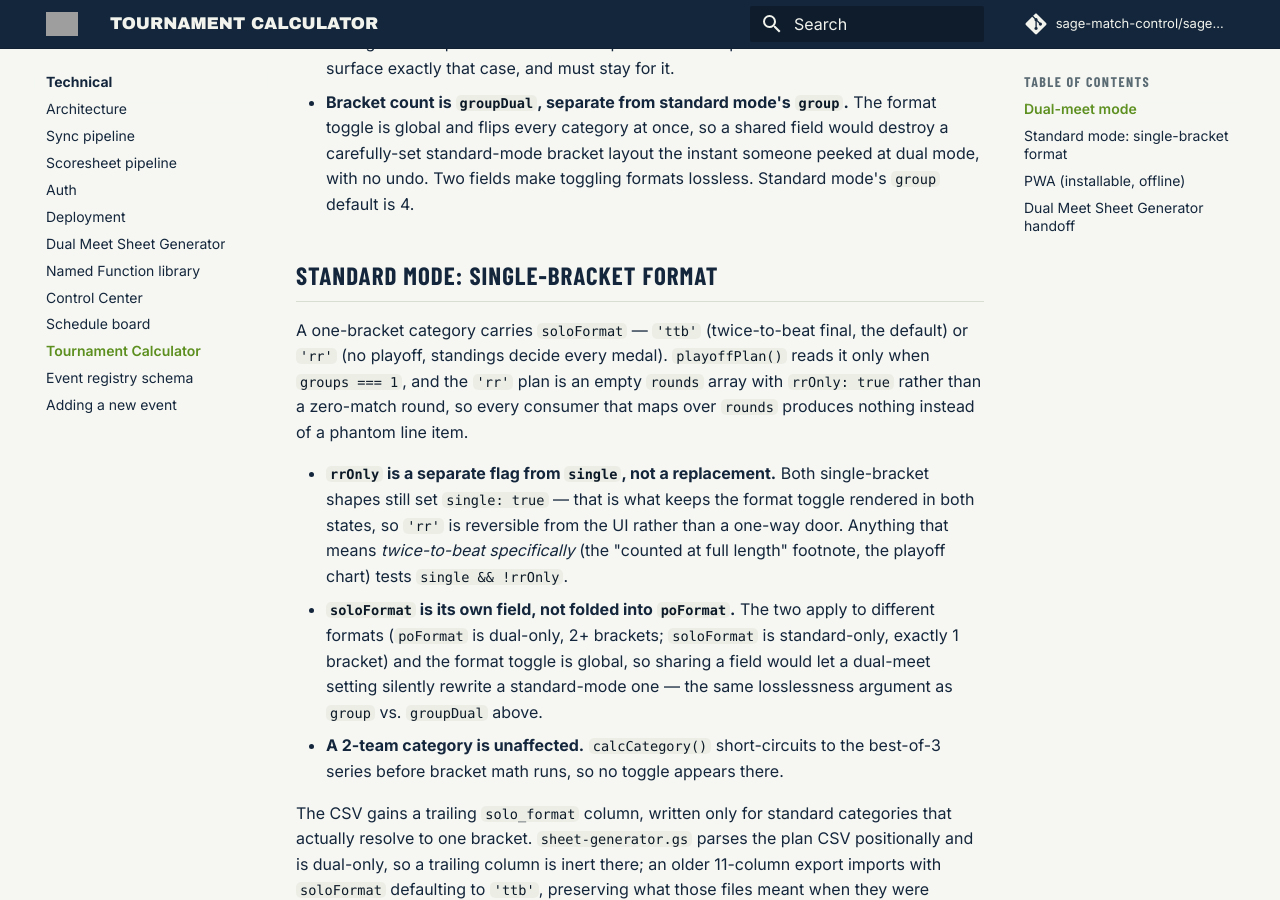
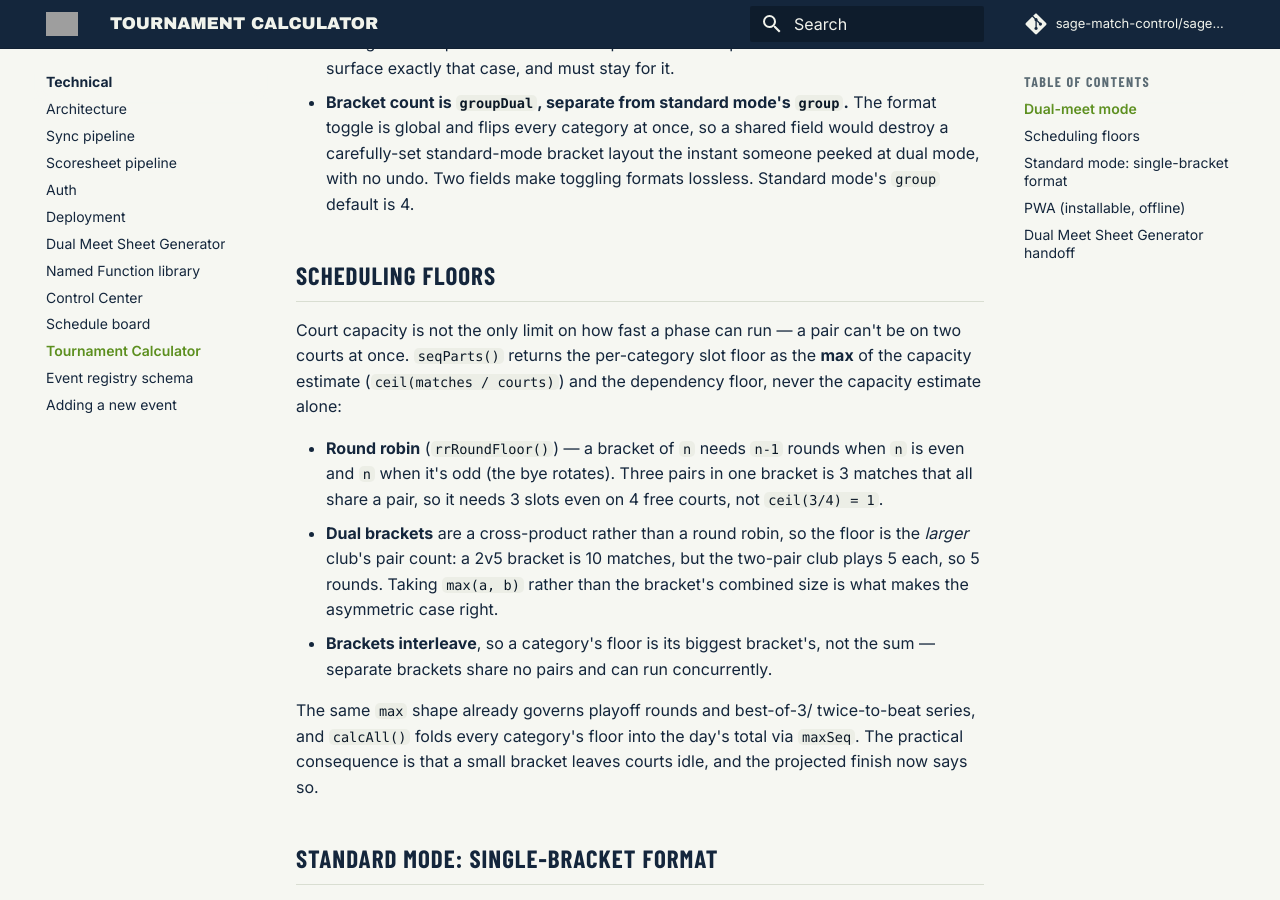
Before and after one commit to sage-match-control/sage-docs, an MkDocs documentation site: the page built from docs/technical/tournament-calculator.md, in a window 1280 px wide and 900 px high, scrolled down 536 px. Built offline with MkDocs 1.6.1 and Material for MkDocs 9.7.7, drawn with Linux system fonts in a browser that asks for light colours; comment, search, counter and statistics services are not loaded.

Commit message:
Update tournament-calculator.md

```diff
--- a/docs/technical/tournament-calculator.md
+++ b/docs/technical/tournament-calculator.md
@@ -20,6 +20,29 @@ A dual-meet category exposes two inputs: **Pairs per club** (default 5) and
   field would destroy a carefully-set standard-mode bracket layout the
   instant someone peeked at dual mode, with no undo. Two fields make
   toggling formats lossless. Standard mode's `group` default is 4.
+
+## Scheduling floors
+
+Court capacity is not the only limit on how fast a phase can run — a pair
+can't be on two courts at once. `seqParts()` returns the per-category slot
+floor as the **max** of the capacity estimate (`ceil(matches / courts)`) and
+the dependency floor, never the capacity estimate alone:
+
+- **Round robin** (`rrRoundFloor()`) — a bracket of `n` needs `n-1` rounds
+  when `n` is even and `n` when it's odd (the bye rotates). Three pairs in
+  one bracket is 3 matches that all share a pair, so it needs 3 slots even
+  on 4 free courts, not `ceil(3/4) = 1`.
+- **Dual brackets** are a cross-product rather than a round robin, so the
+  floor is the *larger* club's pair count: a 2v5 bracket is 10 matches, but
+  the two-pair club plays 5 each, so 5 rounds. Taking `max(a, b)` rather
+  than the bracket's combined size is what makes the asymmetric case right.
+- **Brackets interleave**, so a category's floor is its biggest bracket's,
+  not the sum — separate brackets share no pairs and can run concurrently.
+
+The same `max` shape already governs playoff rounds and best-of-3/
+twice-to-beat series, and `calcAll()` folds every category's floor into the
+day's total via `maxSeq`. The practical consequence is that a small bracket
+leaves courts idle, and the projected finish now says so.
 
 ## Standard mode: single-bracket format
 
```
